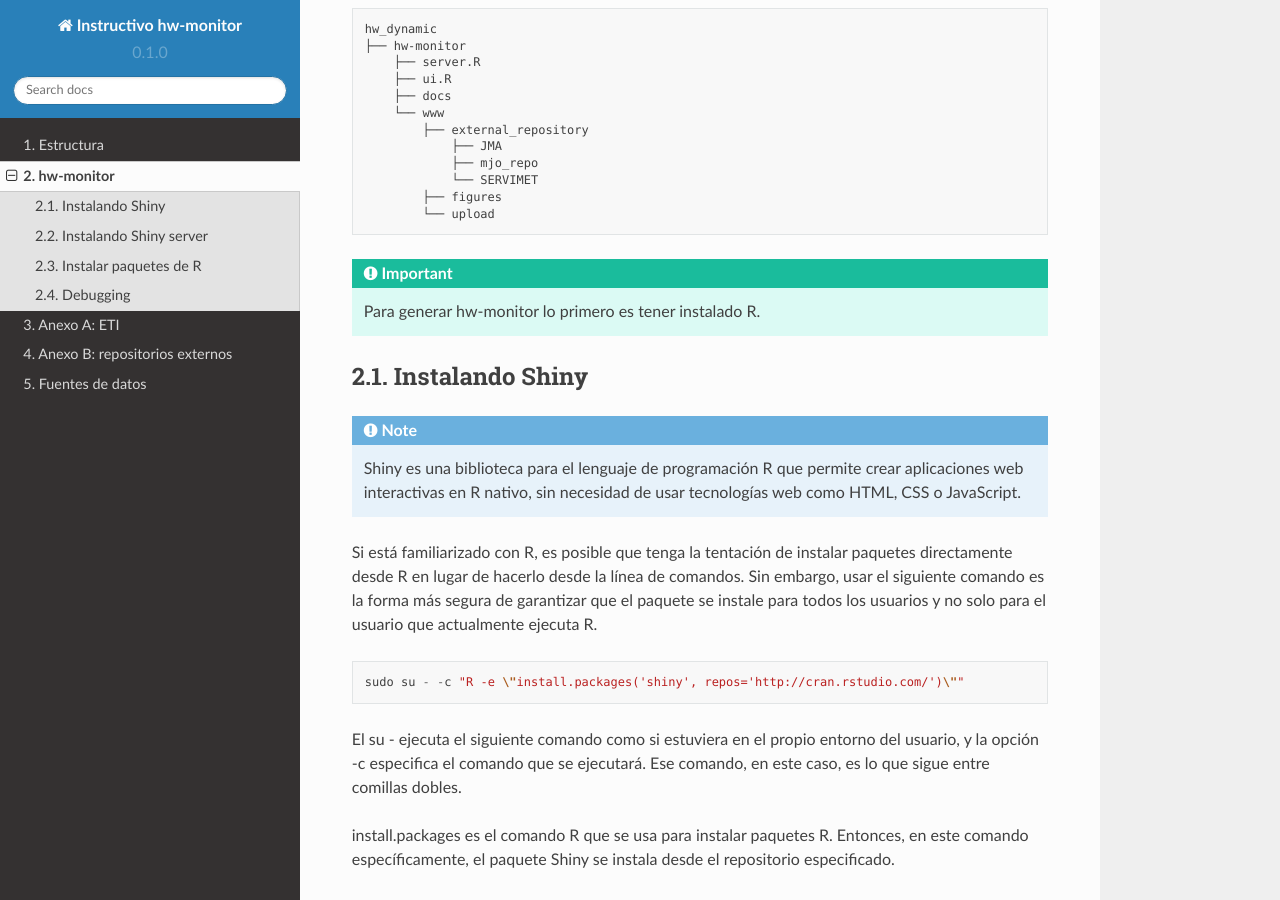
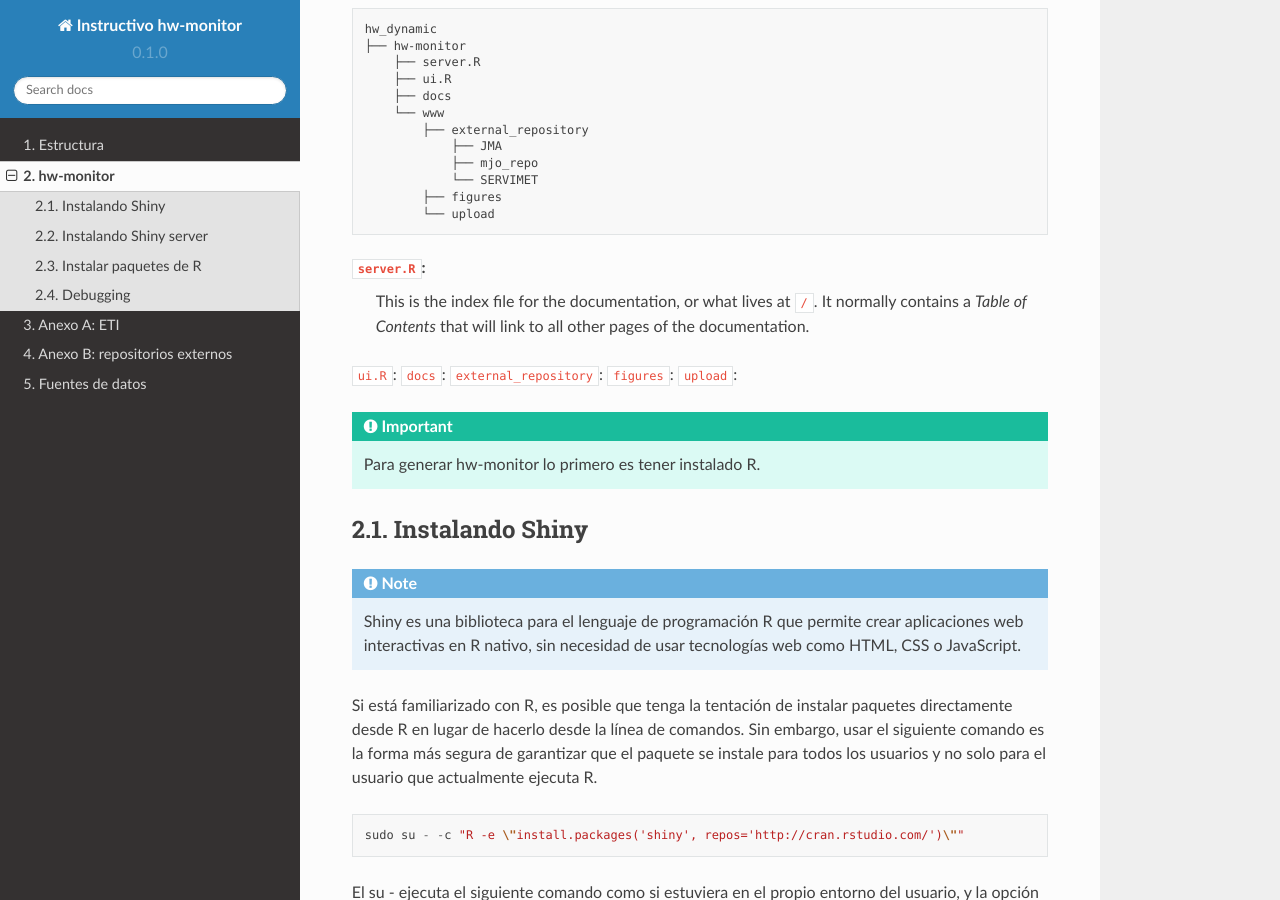
Before and after one commit to chsegura/rtd-tutorial, a Sphinx documentation site: the page built from docs/source/monitor.rst, in a window 1280 px wide and 900 px high, scrolled down 393 px. Built offline with Sphinx 7.4.7 and the Read the Docs theme 2.0.0, drawn with Linux system fonts in a browser that asks for light colours.

Commit message:
Update monitor.rst

```diff
--- a/docs/source/monitor.rst
+++ b/docs/source/monitor.rst
@@ -20,6 +20,17 @@ Tenemos un directorio ``hw-monitor`` de nivel superior en el directorio principa
                └── SERVIMET
            ├── figures
            └── upload
+
+``server.R``:
+    This is the index file for the documentation, or what lives at ``/``.
+    It normally contains a *Table of Contents* that will link to all other
+    pages of the documentation.
+
+``ui.R``:
+``docs``:
+``external_repository``:
+``figures``:
+``upload``:
 
 
 .. Important::
```
